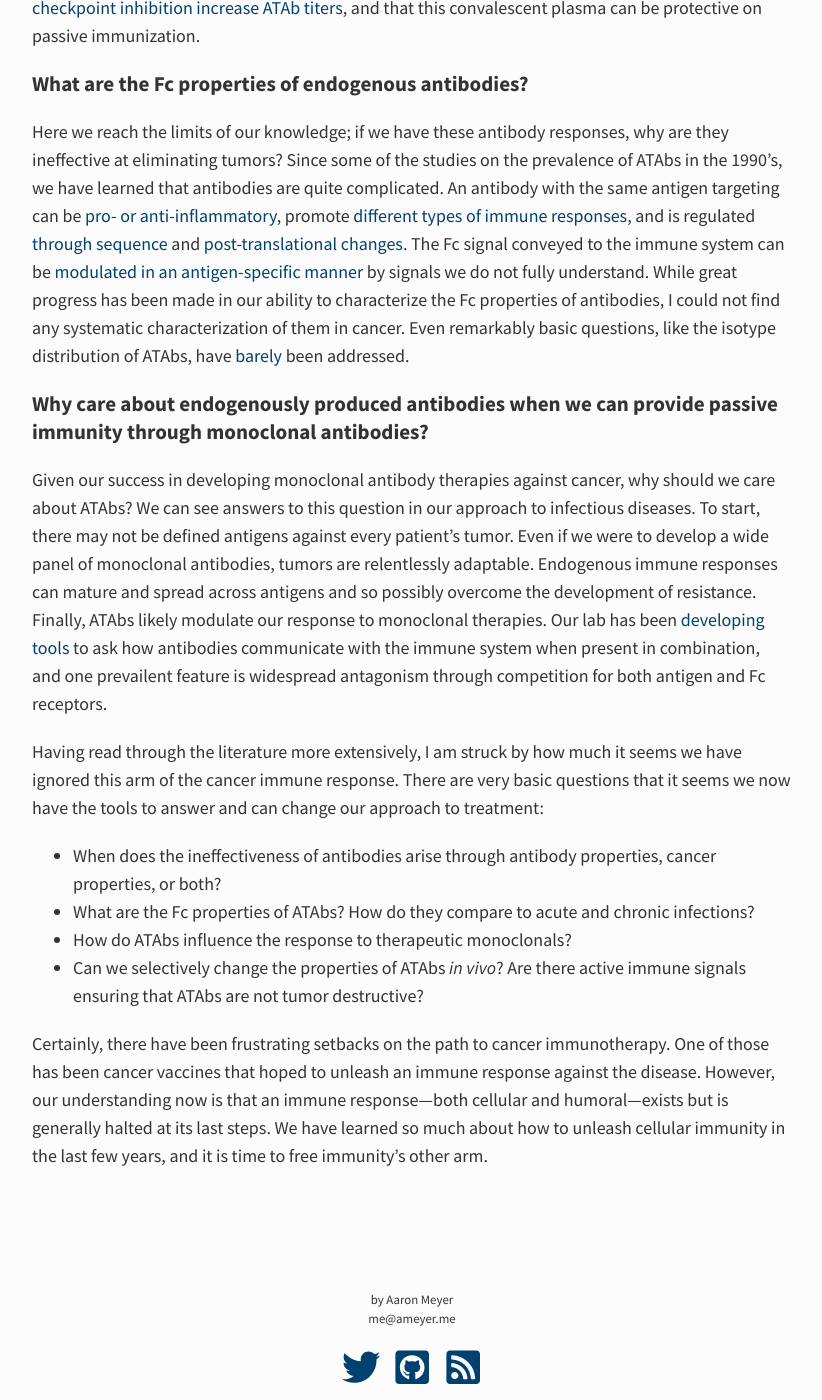
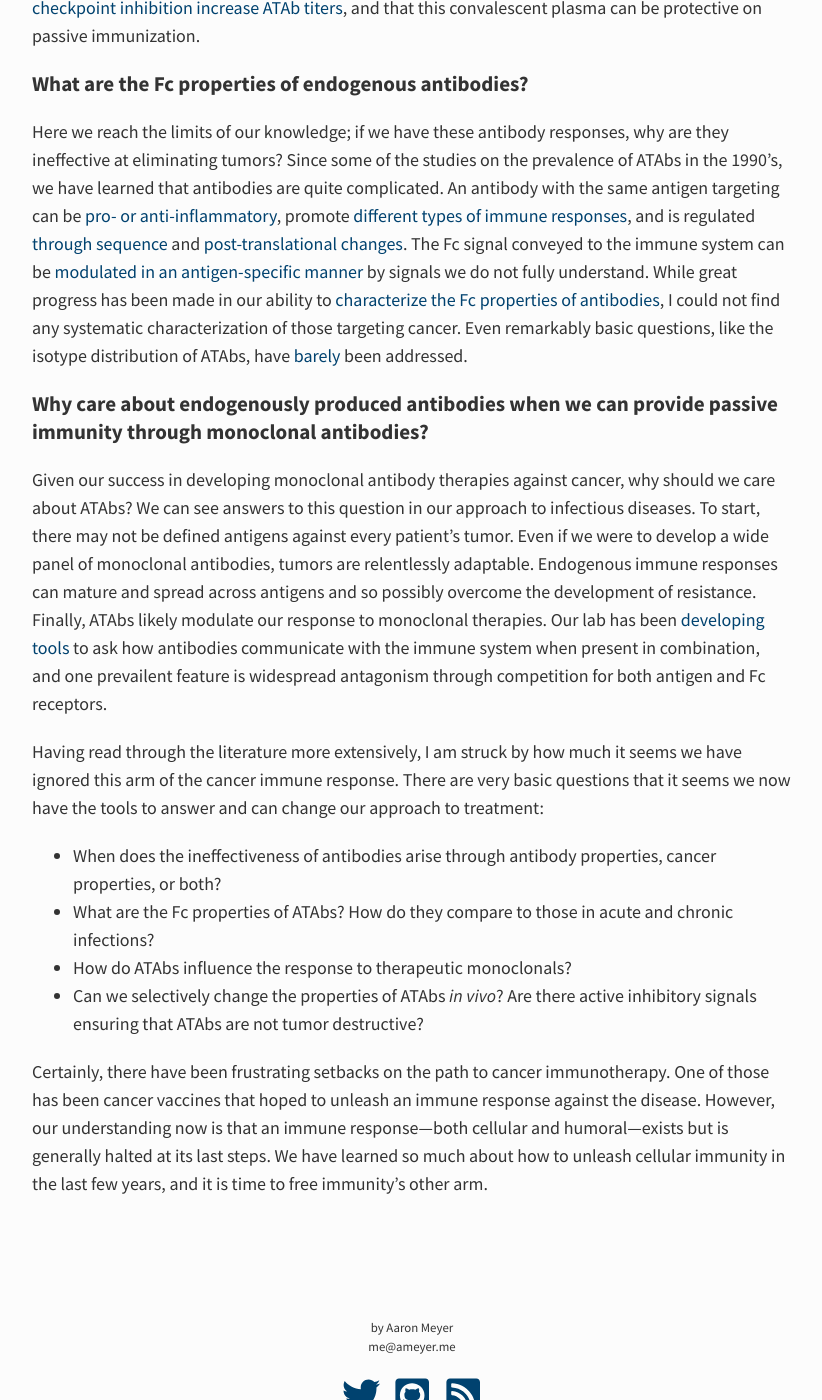
Before and after one commit to thanatosmin/ameyer.me, a Jekyll site: the page built from _posts/2021-02-14-endo-Abs.md, in a window 1280 px wide and 1400 px high, scrolled down 1150 px. Shown: the whole window, without its empty margins (228-1050 px from the left). Built offline with Jekyll 4.4.1, drawn with Linux system fonts in a browser that asks for light colours.

Commit message:
Update 2021-02-14-endo-Abs.md

```diff
--- a/_posts/2021-02-14-endo-Abs.md
+++ b/_posts/2021-02-14-endo-Abs.md
@@ -23,7 +23,7 @@
 
 ### What are the Fc properties of endogenous antibodies?
 
-Here we reach the limits of our knowledge; if we have these antibody responses, why are they ineffective at eliminating tumors? Since some of the studies on the prevalence of ATAbs in the 1990’s, we have learned that antibodies are quite complicated. An antibody with the same antigen targeting can be [pro- or anti-inflammatory](https://doi.org/10.1016/j.ccell.2020.04.013), promote [different types of immune responses](https://immunology.sciencemag.org/content/2/7/eaah6413), and is regulated [through sequence](http://www.sciencemag.org/cgi/doi/10.1126/science.1118948) and [post-translational changes](https://www.pnas.org/cgi/doi/10.1073/pnas.0808248105). The Fc signal conveyed to the immune system can be [modulated in an antigen-specific manner](https://journals.plos.org/plospathogens/article?id=10.1371/journal.ppat.1005456) by signals we do not fully understand. While great progress has been made in our ability to characterize the Fc properties of antibodies, I could not find any systematic characterization of them in cancer. Even remarkably basic questions, like the isotype distribution of ATAbs, have [barely](https://jci.me/65579/pdf) been addressed.
+Here we reach the limits of our knowledge; if we have these antibody responses, why are they ineffective at eliminating tumors? Since some of the studies on the prevalence of ATAbs in the 1990’s, we have learned that antibodies are quite complicated. An antibody with the same antigen targeting can be [pro- or anti-inflammatory](https://doi.org/10.1016/j.ccell.2020.04.013), promote [different types of immune responses](https://immunology.sciencemag.org/content/2/7/eaah6413), and is regulated [through sequence](http://www.sciencemag.org/cgi/doi/10.1126/science.1118948) and [post-translational changes](https://www.pnas.org/cgi/doi/10.1073/pnas.0808248105). The Fc signal conveyed to the immune system can be [modulated in an antigen-specific manner](https://journals.plos.org/plospathogens/article?id=10.1371/journal.ppat.1005456) by signals we do not fully understand. While great progress has been made in our ability to [characterize the Fc properties of antibodies](https://doi.org/10.1016/j.cell.2015.10.027), I could not find any systematic characterization of those targeting cancer. Even remarkably basic questions, like the isotype distribution of ATAbs, have [barely](https://jci.me/65579/pdf) been addressed.
 
 ### Why care about endogenously produced antibodies when we can provide passive immunity through monoclonal antibodies?
 
@@ -32,8 +32,8 @@
 Having read through the literature more extensively, I am struck by how much it seems we have ignored this arm of the cancer immune response. There are very basic questions that it seems we now have the tools to answer and can change our approach to treatment:
 
 -	When does the ineffectiveness of antibodies arise through antibody properties, cancer properties, or both?
--	What are the Fc properties of ATAbs? How do they compare to acute and chronic infections?
+-	What are the Fc properties of ATAbs? How do they compare to those in acute and chronic infections?
 -	How do ATAbs influence the response to therapeutic monoclonals?
--	Can we selectively change the properties of ATAbs _in vivo_? Are there active immune signals ensuring that ATAbs are not tumor destructive?
+-	Can we selectively change the properties of ATAbs _in vivo_? Are there active inhibitory signals ensuring that ATAbs are not tumor destructive?
 
 Certainly, there have been frustrating setbacks on the path to cancer immunotherapy. One of those has been cancer vaccines that hoped to unleash an immune response against the disease. However, our understanding now is that an immune response—both cellular and humoral—exists but is generally halted at its last steps. We have learned so much about how to unleash cellular immunity in the last few years, and it is time to free immunity's other arm.
```
